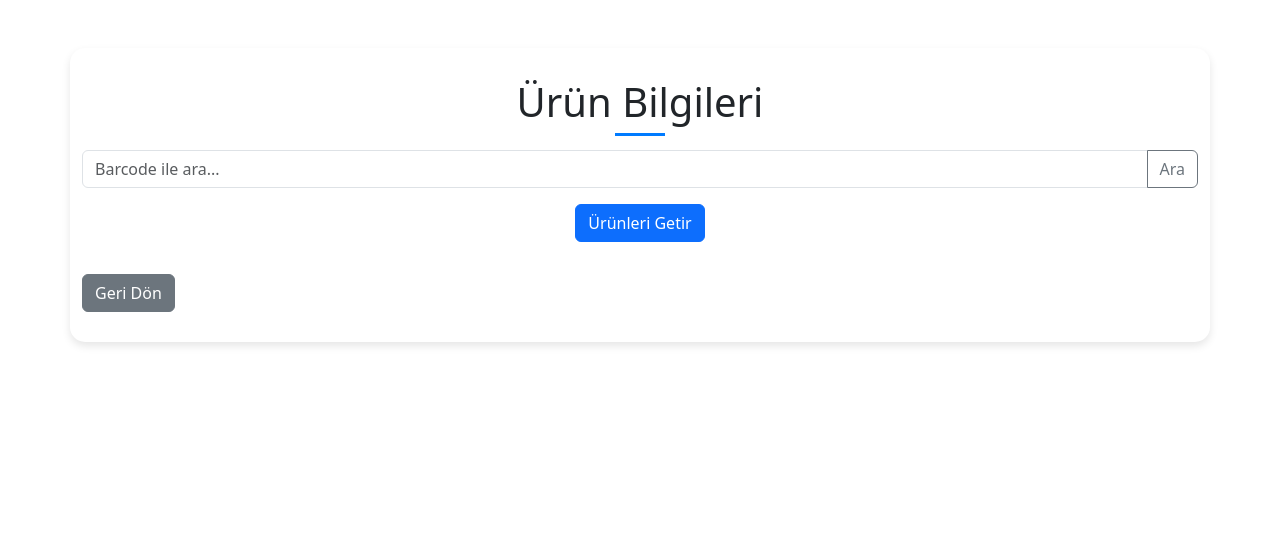
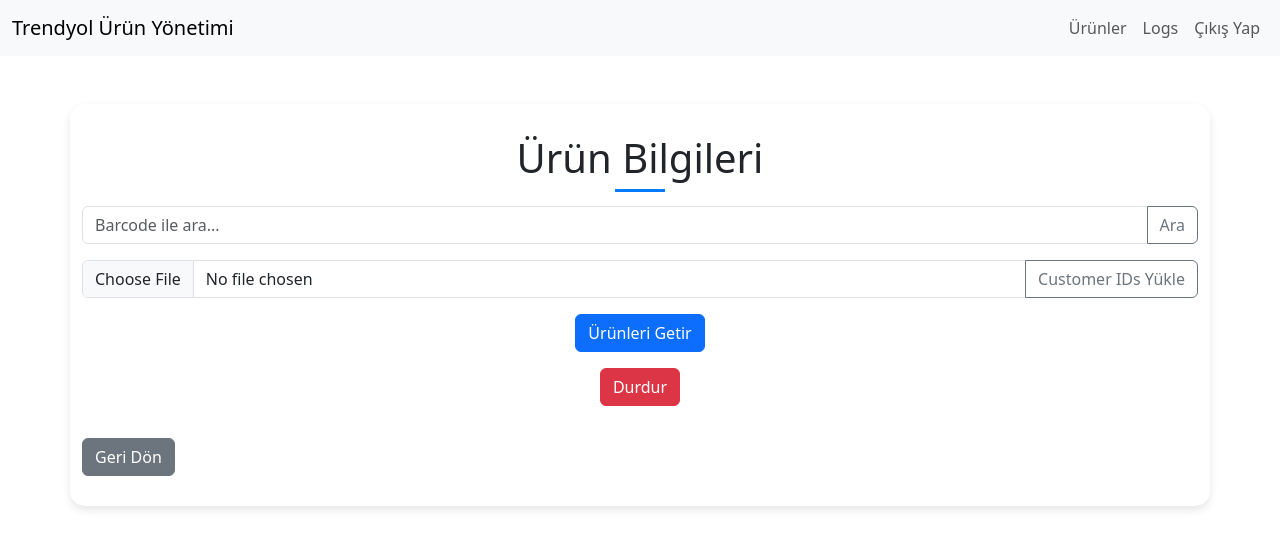
Before and after one commit to c0ex38/DgnProduct, a Flask app: template templates/products.html in a window 1280 px wide. Shown: the top 549 px of the page. Run offline with Flask 3, Linux system fonts and the light colour scheme; the template is opened without the code that fills it, so the values that code supplies are empty; some libraries are stand-ins or nearby versions.

Commit message:
DgnYorumBotu

```diff
--- a/app.py
+++ b/app.py
@@ -34,6 +34,15 @@ def init_db():
                        (id INTEGER PRIMARY KEY, barcode TEXT UNIQUE, product_url TEXT, product_ids TEXT)''')
         cur.execute('''CREATE TABLE IF NOT EXISTS CustomerId
                        (id INTEGER PRIMARY KEY, customer_id TEXT)''')
+        cur.execute('''CREATE TABLE IF NOT EXISTS logs
+                       (id INTEGER PRIMARY KEY, timestamp TEXT, action TEXT, details TEXT)''')
+        con.commit()
+
+
+def log_action(action, details):
+    with sqlite3.connect('database.db') as con:
+        cur = con.cursor()
+        cur.execute("INSERT INTO logs (timestamp, action, details) VALUES (datetime('now'), ?, ?)", (action, details))
         con.commit()
 
 
@@ -65,9 +74,8 @@ def products():
         return redirect(url_for('index'))
 
     query = request.args.get('query', '')
-    page = request.args.get('page', 1, type=int)
-    per_page = 50
-    offset = (page - 1) * per_page
+    page = 1
+    all_products = []
 
     if request.method == 'POST':
         if 'file' in request.files:
@@ -78,61 +86,84 @@ def products():
                 load_customer_ids_from_excel(file_path)
                 return redirect(url_for('products'))
 
-        response = fetch_products_page(token, page)
-        if response.get('error'):
-            return response['error']
-        data = response['data']
-        if not data:
-            return 'No more products.'
+        while True:
+            response = fetch_products_page(token, page)
+            if response.get('error'):
+                return response['error']
+            data = response['data']
+            if not data:
+                break
 
-        for product in data:
-            barcode = product['barcode']
-            product_url = product['productUrl']
-            product_ids = get_product_ids_by_barcode(token, barcode)
-            session['page'] = page + 1  # Sayfa numarasını arttır
+            for product in data:
+                barcode = product['barcode']
+                product_url = product['productUrl']
+                product_ids = get_product_ids_by_barcode(token, barcode)
+                all_products.append({
+                    'barcode': barcode,
+                    'product_url': product_url,
+                    'product_ids': ','.join(product_ids) if product_ids else None
+                })
 
-            product_info = {
-                'barcode': barcode,
-                'product_url': product_url,
-                'product_ids': ','.join(product_ids) if product_ids else None
-            }
-            with sqlite3.connect('database.db') as con:
-                cur = con.cursor()
-                cur.execute("SELECT * FROM products WHERE barcode = ?", (barcode,))
-                existing_product = cur.fetchone()
+                product_info = {
+                    'barcode': barcode,
+                    'product_url': product_url,
+                    'product_ids': ','.join(product_ids) if product_ids else None
+                }
+                with sqlite3.connect('database.db') as con:
+                    cur = con.cursor()
+                    cur.execute("SELECT * FROM products WHERE barcode = ?", (barcode,))
+                    existing_product = cur.fetchone()
 
-                if existing_product:
-                    if (existing_product[2] != product_info['product_url'] or
-                            existing_product[3] != product_info['product_ids']):
-                        cur.execute("UPDATE products SET product_url = ?, product_ids = ? WHERE barcode = ?",
-                                    (product_info['product_url'], product_info['product_ids'], barcode))
+                    if existing_product:
+                        if (existing_product[2] != product_info['product_url'] or
+                                existing_product[3] != product_info['product_ids']):
+                            cur.execute("UPDATE products SET product_url = ?, product_ids = ? WHERE barcode = ?",
+                                        (product_info['product_url'], product_info['product_ids'], barcode))
+                            con.commit()
+                    else:
+                        cur.execute("INSERT INTO products (barcode, product_url, product_ids) VALUES (?, ?, ?)",
+                                    (product_info['barcode'], product_info['product_url'], product_info['product_ids']))
                         con.commit()
-                else:
-                    cur.execute("INSERT INTO products (barcode, product_url, product_ids) VALUES (?, ?, ?)",
-                                (product_info['barcode'], product_info['product_url'], product_info['product_ids']))
-                    con.commit()
+            page += 1
 
     with sqlite3.connect('database.db') as con:
         cur = con.cursor()
         if query:
-            cur.execute("SELECT * FROM products WHERE barcode LIKE ? LIMIT ? OFFSET ?",
-                        ('%' + query + '%', per_page, offset))
+            cur.execute("SELECT * FROM products WHERE barcode LIKE ?",
+                        ('%' + query + '%',))
         else:
-            cur.execute("SELECT * FROM products LIMIT ? OFFSET ?", (per_page, offset))
+            cur.execute("SELECT * FROM products")
         products_info = cur.fetchall()
 
-        if query:
-            cur.execute("SELECT COUNT(*) FROM products WHERE barcode LIKE ?", ('%' + query + '%',))
-        else:
-            cur.execute("SELECT COUNT(*) FROM products")
-        total_products = cur.fetchone()[0]
+    return render_template('products.html', products=products_info, query=query)
 
-    total_pages = (total_products + per_page - 1) // per_page  # Sayfa sayısını hesapla
-    prev_page = page - 1 if page > 1 else None
-    next_page = page + 1 if page < total_pages else None
 
-    return render_template('products.html', products=products_info, query=query, prev_page=prev_page,
-                           next_page=next_page, total_pages=total_pages, page=page)
+
+@app.route('/stop_fetching', methods=['POST'])
+def stop_fetching():
+    session['stop_fetching'] = True
+    log_action("Stop Fetching", "Veri getirme işlemi durduruldu.")
+    return redirect(url_for('products'))
+
+
+def fetch_products_page(token, page, size=50, approved='True', on_sale='true'):
+    if session.get('stop_fetching'):
+        log_action("Fetching Stopped", f"Veri getirme işlemi sayfa {page} da durduruldu.")
+        return {'error': 'Fetching stopped by user.'}
+
+    params = {
+        'page': page,
+        'size': size,
+        'approved': approved,
+        'onSale': on_sale
+    }
+    response = requests.get(base_url, headers=headers, params=params)
+    if response.status_code != 200:
+        return {'error': f"Error: {response.status_code}, {response.text}"}
+
+    data = response.json()
+    products = data.get('content', [])
+    return {'data': products}
 
 
 @app.route('/products/<barcode>')
@@ -168,6 +199,7 @@ def product_details():
     return render_template('product_details.html', barcode=barcode, url=product_url, ids=product_ids,
                            urun_yorumlari=urun_yorumlari)
 
+
 @app.route('/submit_comments', methods=['POST'])
 def submit_comments():
     token = session.get('token')
@@ -183,7 +215,24 @@ def submit_comments():
         yorum_ekle(token, product_ids, yorum_metni=yorum_metni[yorum_index], yorum_basligi=yorum_basligi[yorum_index],
                    yorum_puani=yorum_puani[yorum_index])
 
-    return redirect(url_for('product_details', barcode=request.form.get('barcode'), url=request.form.get('url'), ids=product_ids))
+    return redirect(
+        url_for('product_details', barcode=request.form.get('barcode'), url=request.form.get('url'), ids=product_ids))
+
+
+@app.route('/logs')
+def view_logs():
+    with sqlite3.connect('database.db') as con:
+        cur = con.cursor()
+        cur.execute("SELECT * FROM logs ORDER BY timestamp DESC")
+        logs = cur.fetchall()
+    return render_template('logs.html', logs=logs)
+
+
+@app.route('/logout')
+def logout():
+    session.pop('token', None)
+    return redirect(url_for('index'))
+
 
 def yorum_ekle(token, product_ids, yorum_metni, yorum_basligi, yorum_puani):
     if not product_ids:
@@ -237,8 +286,6 @@ def yorum_ekle(token, product_ids, yorum_metni, yorum_basligi, yorum_puani):
             print(f"Yorum gönderme başarısız. Status Code: {response.status_code}, {response.text}")
         else:
             print(response.json())
-
-
 
 
 # Urun sınıfı burada olacak
--- a/static/css/styles.css
+++ b/static/css/styles.css
@@ -11,12 +11,10 @@ body {
 
 /* Ortak Konteyner Stili */
 .container {
-    margin-top: 50px;
     background-color: #ffffff;
     padding: 30px;
     border-radius: 15px;
     box-shadow: 0 4px 8px rgba(0, 0, 0, 0.1);
-    transform: translateY(0);
     transition: all 0.5s ease;
 }
 
--- a/templates/products.html
+++ b/templates/products.html
@@ -8,6 +8,29 @@
     <link href="https://cdnjs.cloudflare.com/ajax/libs/bootstrap/5.3.0/css/bootstrap.min.css" rel="stylesheet">
 </head>
 <body>
+    <!-- Navbar -->
+    <nav class="navbar navbar-expand-lg navbar-light bg-light">
+        <div class="container-fluid">
+            <a class="navbar-brand" href="/">Trendyol Ürün Yönetimi</a>
+            <button class="navbar-toggler" type="button" data-bs-toggle="collapse" data-bs-target="#navbarNav" aria-controls="navbarNav" aria-expanded="false" aria-label="Toggle navigation">
+                <span class="navbar-toggler-icon"></span>
+            </button>
+            <div class="collapse navbar-collapse" id="navbarNav">
+                <ul class="navbar-nav ms-auto">
+                    <li class="nav-item">
+                        <a class="nav-link" href="/products">Ürünler</a>
+                    </li>
+                    <li class="nav-item">
+                        <a class="nav-link" href="/logs">Logs</a>
+                    </li>
+                    <li class="nav-item">
+                        <a class="nav-link" href="/logout">Çıkış Yap</a>
+                    </li>
+                </ul>
+            </div>
+        </div>
+    </nav>
+
     <div class="container mt-5">
         <h1 class="mb-4 text-center">Ürün Bilgileri</h1>
 
@@ -19,8 +42,22 @@
             </div>
         </form>
 
+        <!-- Excel Dosya Yükleme -->
+        <form method="POST" action="/products" enctype="multipart/form-data" class="mb-3">
+            <div class="input-group">
+                <input type="file" class="form-control" name="file">
+                <button class="btn btn-outline-secondary" type="submit">Customer IDs Yükle</button>
+            </div>
+        </form>
+
+        <!-- Ürünleri Getir Butonu -->
         <form method="POST" action="/products" class="mb-3 text-center">
             <button type="submit" class="btn btn-primary">Ürünleri Getir</button>
+        </form>
+
+        <!-- Durdur Butonu -->
+        <form method="POST" action="/stop_fetching" class="mb-3 text-center">
+            <button type="submit" class="btn btn-danger">Durdur</button>
         </form>
 
         {% if products %}
```
Also changed, not shown: templates/logs.html (added, +61 -0 lines), templates/product_details.html (+21 -1 lines), database.db, 1 other file.
